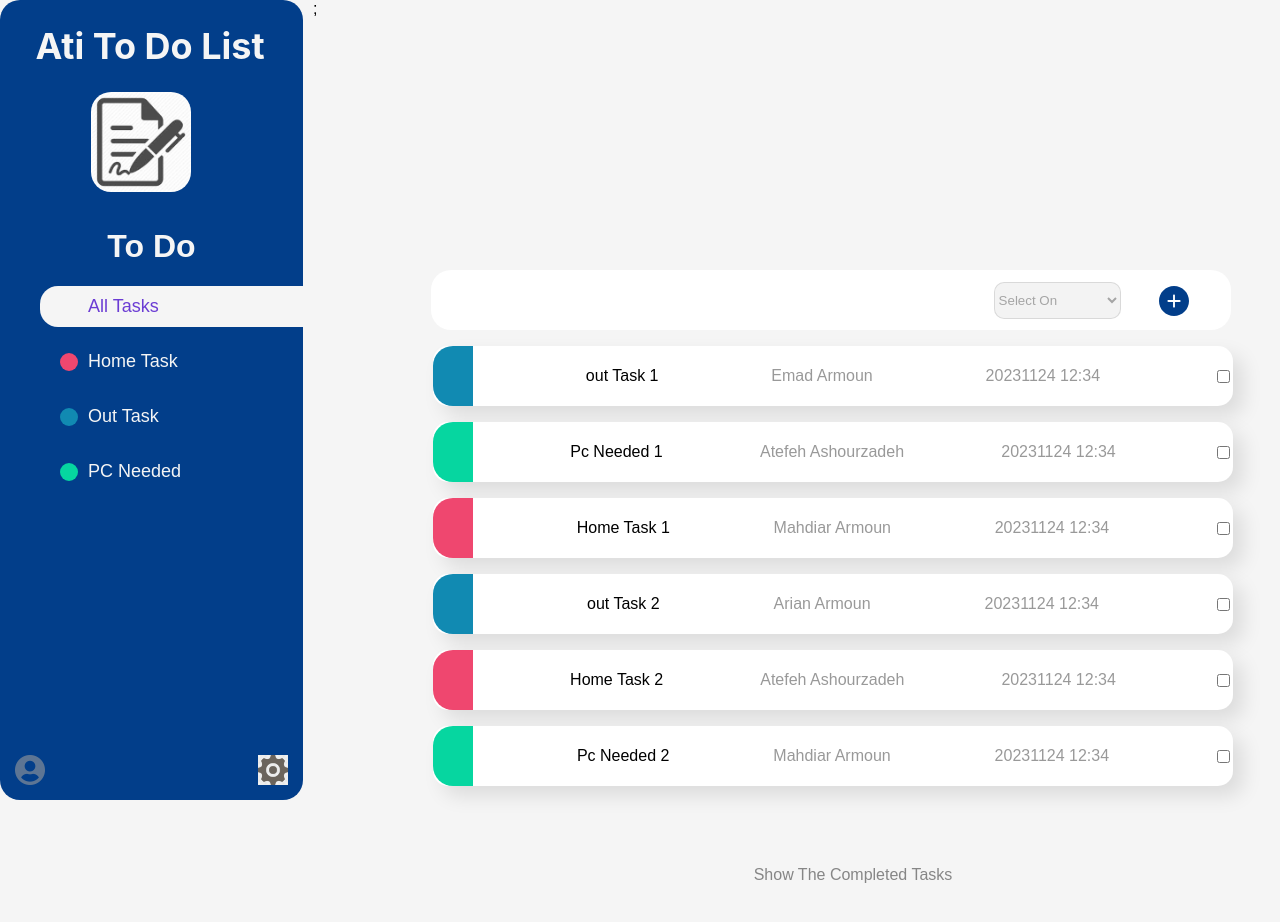
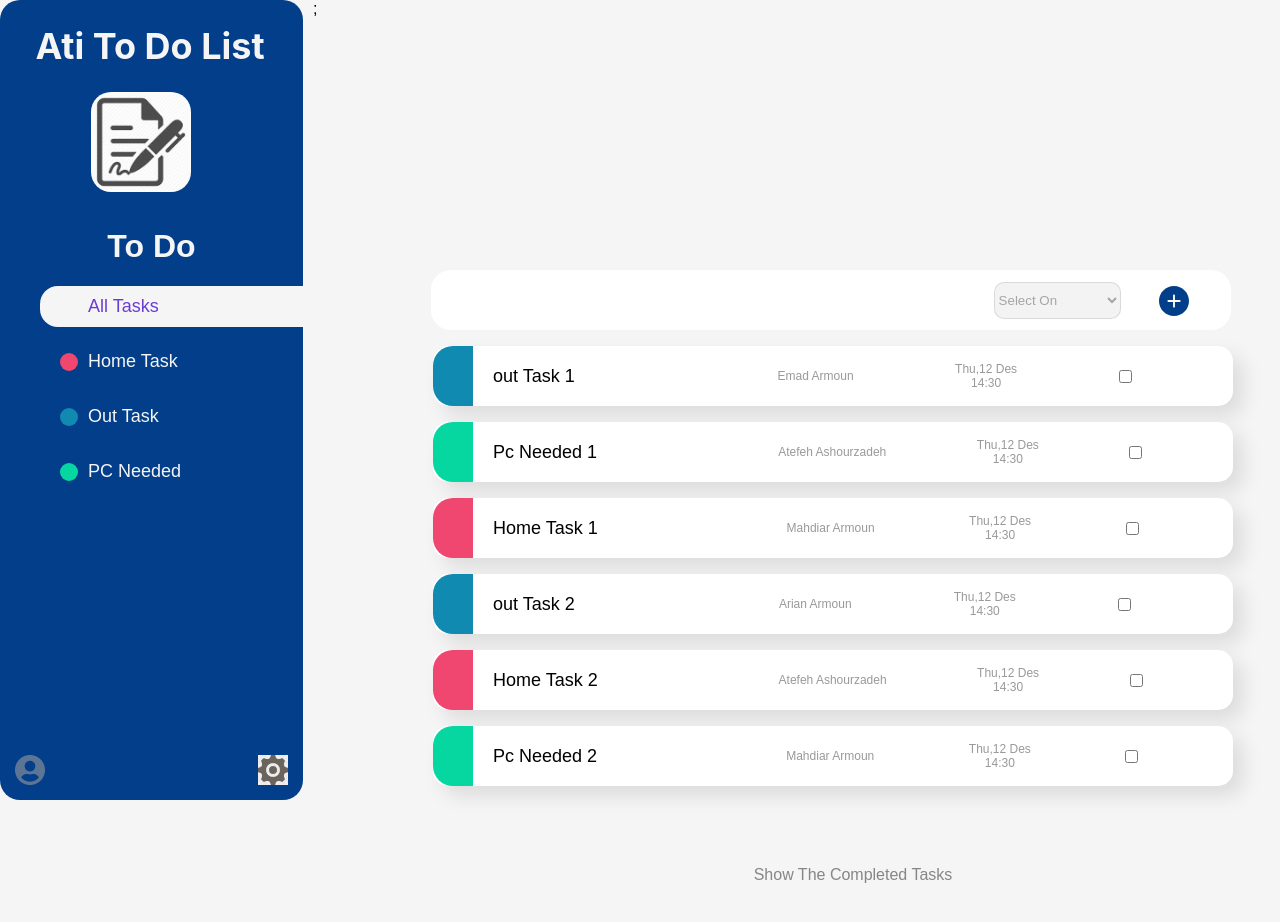
Before and after one commit to Atash1986/ToDoList, a React (Create React App) app: page / in a window 1280 px wide. Shown: the top 922 px of the page. Built offline with nearby package versions, Linux system fonts and the light colour scheme.

Commit message:
fixed DateAnd Time format

```diff
--- a/src/Component/ToDoItem.css
+++ b/src/Component/ToDoItem.css
@@ -19,6 +19,7 @@ img {
 .taskItem {
   border-radius: 15px;
   background-color: white;
+
   border-color: white;
   display: flex;
   flex-direction: row;
@@ -28,7 +29,7 @@ img {
   justify-content: space-between;
   height: 60px;
   align-items: center;
-  font-size: 16px;
+  font-size: 12px;
   font-weight: 400px;
   box-shadow: 10px 10px 20px rgba(0, 0, 0, 0.1);
 }
@@ -41,11 +42,29 @@ img {
   width: fit-content;
 }
 .taskAuthor {
+  margin: auto;
   color: #999999;
+  text-align: left !important;
 }
 .taskDate {
+  margin: auto;
   color: #999999;
 }
 taskItemTitle {
   color: #444444;
 }
+.taskItemTitle {
+  font-size: 18px;
+  margin-right: auto;
+  margin-left: 20px;
+}
+
+.checkBox {
+  margin: auto;
+  display: block;
+  text-align: left;
+}
+.taskDateAndTime {
+  display: flex;
+  flex-direction: column;
+}
--- a/src/Component/ToDoItem.tsx
+++ b/src/Component/ToDoItem.tsx
@@ -1,14 +1,15 @@
 import React, { MouseEvent } from "react";
 import "./ToDoItem.css";
 import CategoryItem from "./CategoryItem";
-import { category } from "../types/Category";
+import { Category } from "../types/Category";
 import categories from "../data/categories";
 type Props = {
   id: number;
   title: string;
   isDone: boolean;
   categoryId: number;
-  dateAndTime: string;
+  date: string;
+  time: string;
   onChecked: (id: number) => void;
   author: string;
 };
@@ -17,7 +18,8 @@ function ToDoItem({
   title,
   isDone,
   categoryId,
-  dateAndTime,
+  date,
+  time,
   onChecked,
   author,
 }: Props) {
@@ -31,16 +33,17 @@ function ToDoItem({
         className="category"
         style={{
           backgroundColor:
-            categories.find((category: category) => category.id === categoryId)
+            categories.find((category: Category) => category.id === categoryId)
               ?.color || "white",
         }}
       ></div>
       <span className="taskItemTitle">{title}</span>
 
       <span className="taskAuthor">{author} </span>
-
-      <span className="taskDate">{dateAndTime}</span>
-
+      <div className="taskDateAndTime">
+        <span className="taskDate">{date}</span>
+        <span className="taskDate">{time}</span>
+      </div>
       {/* <CircularCheckbox id={id} onChecked={onChecked} isChecked={false} /> */}
       <input
         className="checkBox"
--- a/src/Component/ToDoList.tsx
+++ b/src/Component/ToDoList.tsx
@@ -3,14 +3,14 @@ import ToDoItem from "./ToDoItem";
 import "./ToDoList.css";
 import taskItems from "../data/taskItems";
 import { authorsItems } from "../data/authorsItems";
-import { taskItem } from "../types/TaskItem";
-import { authors } from "../types/Authors";
+import { TaskItem } from "../types/TaskItem";
+import { Authors } from "../types/Authors";
 import * as MyPlus from "../assest/image/plus.svg";
 import "react-tooltip/dist/react-tooltip.css";
 import { Tooltip } from "react-tooltip";
 
 function ToDoList({ activeCategoryId }: { activeCategoryId: number }) {
-  const [items, setItems] = useState<taskItem[]>(taskItems);
+  const [items, setItems] = useState<TaskItem[]>(taskItems);
   const [itemId, setItemId] = useState<number>(-1);
   const [isDivVisible, setDivVisible] = useState<boolean>(false);
 
@@ -21,10 +21,10 @@ function ToDoList({ activeCategoryId }: { activeCategoryId: number }) {
       setItemId(maxId + 1);
     }
   }, [taskItems]);
-  const [currentItem, setCurrentItem] = useState<taskItem>({
+  const [currentItem, setCurrentItem] = useState<TaskItem>({
     title: "",
     id: -1,
-    dateAndTime: "2023",
+    dateAndTime: { date: "2023", time: "14:30" },
     isDone: false,
     authorId: -1,
     categoryId: 0,
@@ -43,7 +43,7 @@ function ToDoList({ activeCategoryId }: { activeCategoryId: number }) {
   }
   function handleSelect(event: any) {
     const selectIndex: number = event.target.selectedIndex;
-    const authorSelect: authors | undefined = authorsItems.find(
+    const authorSelect: Authors | undefined = authorsItems.find(
       (option, index) => index === selectIndex
     );
     let idSelect: number;
@@ -58,7 +58,7 @@ function ToDoList({ activeCategoryId }: { activeCategoryId: number }) {
 
   function handleCheck(selectId: number) {
     setItems((prevItems) => {
-      return prevItems.map((item: taskItem) => {
+      return prevItems.map((item: TaskItem) => {
         if (item.id === selectId) {
           return { ...item, isDone: !item.isDone };
         }
@@ -72,20 +72,31 @@ function ToDoList({ activeCategoryId }: { activeCategoryId: number }) {
     setCurrentItem((prevCurrentItem) => ({
       ...prevCurrentItem,
       title: "",
-      dateAndTime: "",
+      dateAndTime: { date: "", time: "" },
       authorId: -1,
       categoryId: 0,
     }));
   }
   function addItem() {
-    const currentDT: Date = new Date();
-    const dateTime: string = currentDT.toLocaleString();
+    const dateObject: Date = new Date();
+    const day = dateObject.getDate();
+    const hour = dateObject.getHours();
+    const minute = dateObject.getMinutes();
+    const dayName: string = dateObject.toLocaleDateString("en-US", {
+      weekday: "long",
+    });
+    const monthName: string = dateObject.toLocaleDateString("en-US", {
+      month: "long",
+    });
+    const date = dayName.slice(0, 3) + "," + day + " " + monthName.slice(0, 3);
+
+    const time: string = hour + ":" + minute;
     setItemId(itemId + 1);
 
     setItems((prevItems) => {
       const newItem = {
         ...currentItem,
-        dateAndTime: dateTime,
+        dateAndTime: { date, time },
         id: itemId,
         categoryId: activeCategoryId,
       };
@@ -94,50 +105,46 @@ function ToDoList({ activeCategoryId }: { activeCategoryId: number }) {
     });
     reset();
   }
-
+  const isAllCategory = activeCategoryId === 0;
   return (
     <div>
       <Tooltip id="my-tooltip" />;
       <div className="addBox">
         <input
-          disabled={activeCategoryId === 0}
+          disabled={isAllCategory}
           className="taskTitle"
           type="text"
           name="title"
           value={currentItem.title}
           onChange={handleChange}
-          data-tooltip-id={activeCategoryId === 0 ? "my-tooltip" : ""}
+          data-tooltip-id={isAllCategory ? "my-tooltip" : ""}
           data-tooltip-content={
-            activeCategoryId === 0
-              ? "You Must First Select One Category Item"
-              : ""
+            isAllCategory ? "You Must First Select One Category Item" : ""
           }
         />
-        <br />
 
         <select
-          disabled={activeCategoryId === 0}
+          disabled={isAllCategory}
           name="author"
           value={
             authorsItems.find(
-              (option: authors) => option.id === currentItem.authorId
+              (option: Authors) => option.id === currentItem.authorId
             )?.value || "Default Value"
           }
           onChange={handleSelect}
         >
-          {authorsItems.map((option: authors) => (
+          {authorsItems.map((option: Authors) => (
             <option key={option.id} id={String(option.id)} value={option.value}>
               {option.label}
             </option>
           ))}
         </select>
-        <br />
-        <br />
+
         <button
           className="addButton"
           onClick={(event) => addItem()}
-          disabled={activeCategoryId === 0}
-          style={{ cursor: activeCategoryId === 0 ? "not-allowed" : "pointer" }}
+          disabled={isAllCategory}
+          style={{ cursor: isAllCategory ? "not-allowed" : "pointer" }}
         >
           <img src="plus.svg" />
           {/* <MyPlus /> */}
@@ -148,9 +155,9 @@ function ToDoList({ activeCategoryId }: { activeCategoryId: number }) {
         <ul className="taskBox">
           {items
             .filter(
-              (item: taskItem) =>
+              (item: TaskItem) =>
                 !item.isDone &&
-                (item.categoryId === activeCategoryId || activeCategoryId === 0)
+                (item.categoryId === activeCategoryId || isAllCategory)
             )
             .map((item) => {
               // if(item.isDone===false)
@@ -162,11 +169,12 @@ function ToDoList({ activeCategoryId }: { activeCategoryId: number }) {
                   title={item.title}
                   isDone={item.isDone}
                   categoryId={item.categoryId}
-                  dateAndTime={item.dateAndTime}
+                  date={item.dateAndTime.date}
+                  time={item.dateAndTime.time}
                   onChecked={handleCheck}
                   author={
                     authorsItems.find(
-                      (option: authors) => option.id === item.authorId
+                      (option: Authors) => option.id === item.authorId
                     )?.label || "Default Author"
                   }
                 />
@@ -187,12 +195,11 @@ function ToDoList({ activeCategoryId }: { activeCategoryId: number }) {
             <div className="taskDoneItem">
               {items
                 .filter(
-                  (item: taskItem) =>
+                  (item: TaskItem) =>
                     item.isDone &&
-                    (item.categoryId === activeCategoryId ||
-                      activeCategoryId === 0)
+                    (item.categoryId === activeCategoryId || isAllCategory)
                 )
-                .map((item: taskItem) => {
+                .map((item: TaskItem) => {
                   if (item.isDone === true) {
                     return (
                       <ToDoItem
@@ -200,11 +207,12 @@ function ToDoList({ activeCategoryId }: { activeCategoryId: number }) {
                         id={item.id}
                         title={item.title}
                         isDone={item.isDone}
-                        dateAndTime={item.dateAndTime}
+                        date={item.dateAndTime.date}
+                        time={item.dateAndTime.time}
                         onChecked={handleCheck}
                         author={
                           authorsItems.find(
-                            (option: authors) => option.id === item.authorId
+                            (option: Authors) => option.id === item.authorId
                           )?.label || "Default Author"
                         }
                         categoryId={item.categoryId}
--- a/src/data/taskItems.ts
+++ b/src/data/taskItems.ts
@@ -1,10 +1,12 @@
-const taskItems = [
+import { TaskItem } from "../types/TaskItem";
+
+const taskItems: TaskItem[] = [
   {
     id: 0,
     title: "out  Task 1",
     isDone: false,
     authorId: 11,
-    dateAndTime: "20231124 12:34",
+    dateAndTime: { date: "Thu,12 Des", time: "14:30" },
     categoryId: 2,
   },
   {
@@ -12,7 +14,7 @@ const taskItems = [
     title: "Pc Needed 1",
     isDone: false,
     authorId: 12,
-    dateAndTime: "20231124 12:34",
+    dateAndTime: { date: "Thu,12 Des", time: "14:30" },
     categoryId: 3,
   },
   {
@@ -20,7 +22,7 @@ const taskItems = [
     title: "Home Task 1",
     isDone: false,
     authorId: 13,
-    dateAndTime: "20231124 12:34",
+    dateAndTime: { date: "Thu,12 Des", time: "14:30" },
     categoryId: 1,
   },
   {
@@ -28,7 +30,7 @@ const taskItems = [
     title: "out  Task  2",
     isDone: false,
     authorId: 14,
-    dateAndTime: "20231124 12:34",
+    dateAndTime: { date: "Thu,12 Des", time: "14:30" },
     categoryId: 2,
   },
   {
@@ -36,7 +38,7 @@ const taskItems = [
     title: "Home Task 2",
     isDone: false,
     authorId: 12,
-    dateAndTime: "20231124 12:34",
+    dateAndTime: { date: "Thu,12 Des", time: "14:30" },
     categoryId: 1,
   },
   {
@@ -44,7 +46,7 @@ const taskItems = [
     title: "Pc Needed 2",
     isDone: false,
     authorId: 13,
-    dateAndTime: "20231124 12:34",
+    dateAndTime: { date: "Thu,12 Des", time: "14:30" },
     categoryId: 3,
   },
 ];
--- /dev/null
+++ b/src/types/DateTime.ts
@@ -0,0 +1 @@
+export type DateTime = { date: string; time: string };
--- a/src/types/TaskItem.ts
+++ b/src/types/TaskItem.ts
@@ -1,8 +1,10 @@
-export type taskItem = {
+import { DateTime } from "./DateTime";
+
+export type TaskItem = {
   id: number;
   title: string;
   isDone: boolean;
   authorId: number;
-  dateAndTime: string;
+  dateAndTime: DateTime;
   categoryId: number;
 };
```
